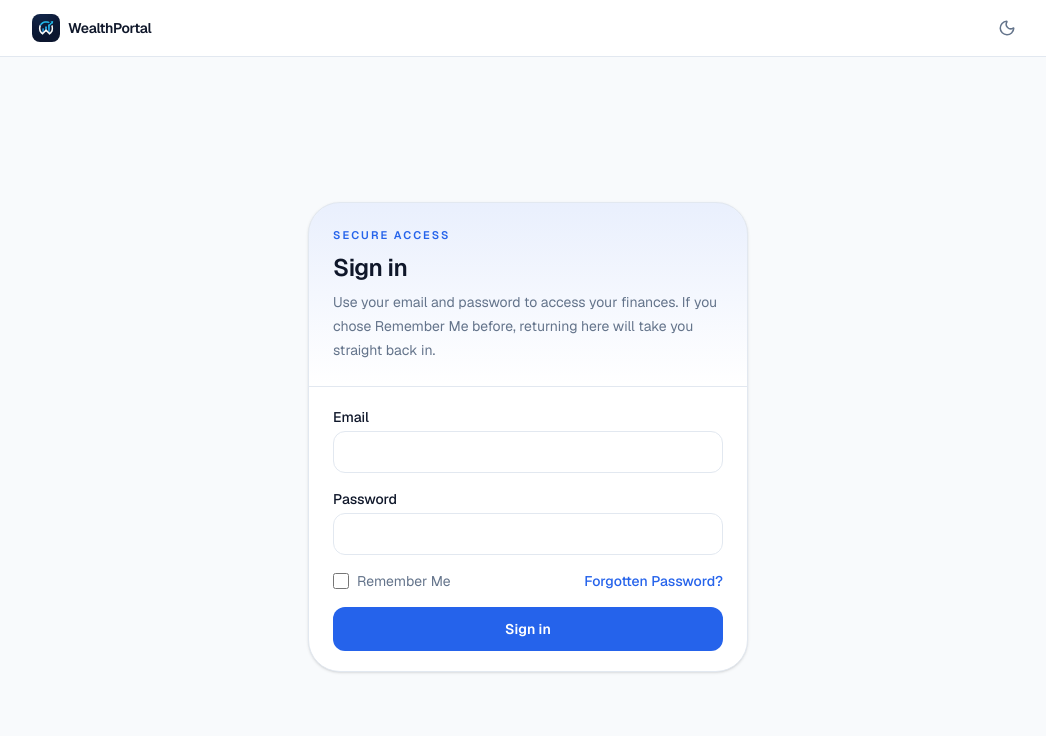
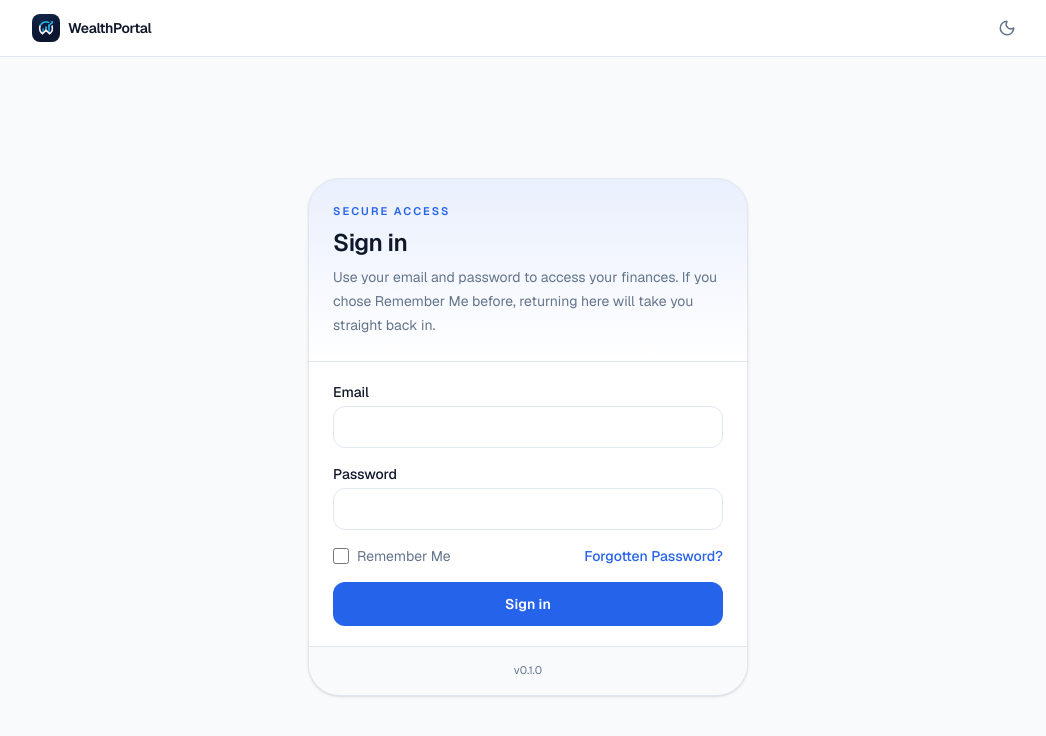
Before and after one commit to AshGSmith/Wealth-Portal, a Next.js app: page /login in a window 1280 px wide. Shown: the top 736 px of the page, without its empty margins (112-1158 px from the left). Built offline with nearby package versions, Linux system fonts and the light colour scheme; no server answers.

Commit message:
chore: add login page version footer

```diff
--- a/src/app/login/page.tsx
+++ b/src/app/login/page.tsx
@@ -2,6 +2,7 @@ import { redirect } from 'next/navigation';
 import AuthScreen from '@/components/auth/AuthScreen';
 import LoginForm from '@/components/auth/LoginForm';
 import { auth } from '@/lib/auth/server';
+import packageJson from '../../../package.json';
 
 export default async function LoginPage({
   searchParams,
@@ -17,6 +18,11 @@ export default async function LoginPage({
       eyebrow="Secure Access"
       title="Sign in"
       description="Use your email and password to access your finances. If you chose Remember Me before, returning here will take you straight back in."
+      footer={
+        <p className="text-center text-[11px]" style={{ color: 'var(--muted)' }}>
+          v{packageJson.version}
+        </p>
+      }
     >
       <LoginForm resetSuccess={params.reset === 'success'} />
     </AuthScreen>
```
